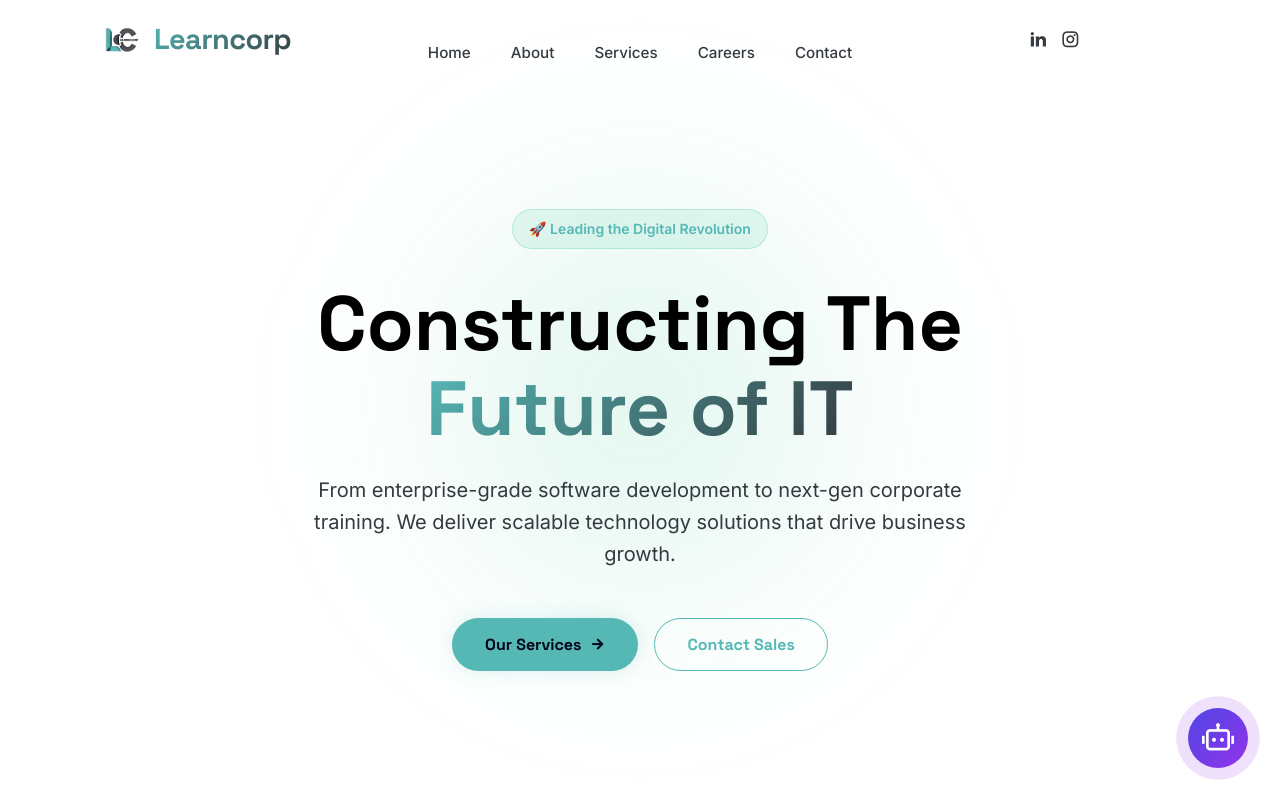
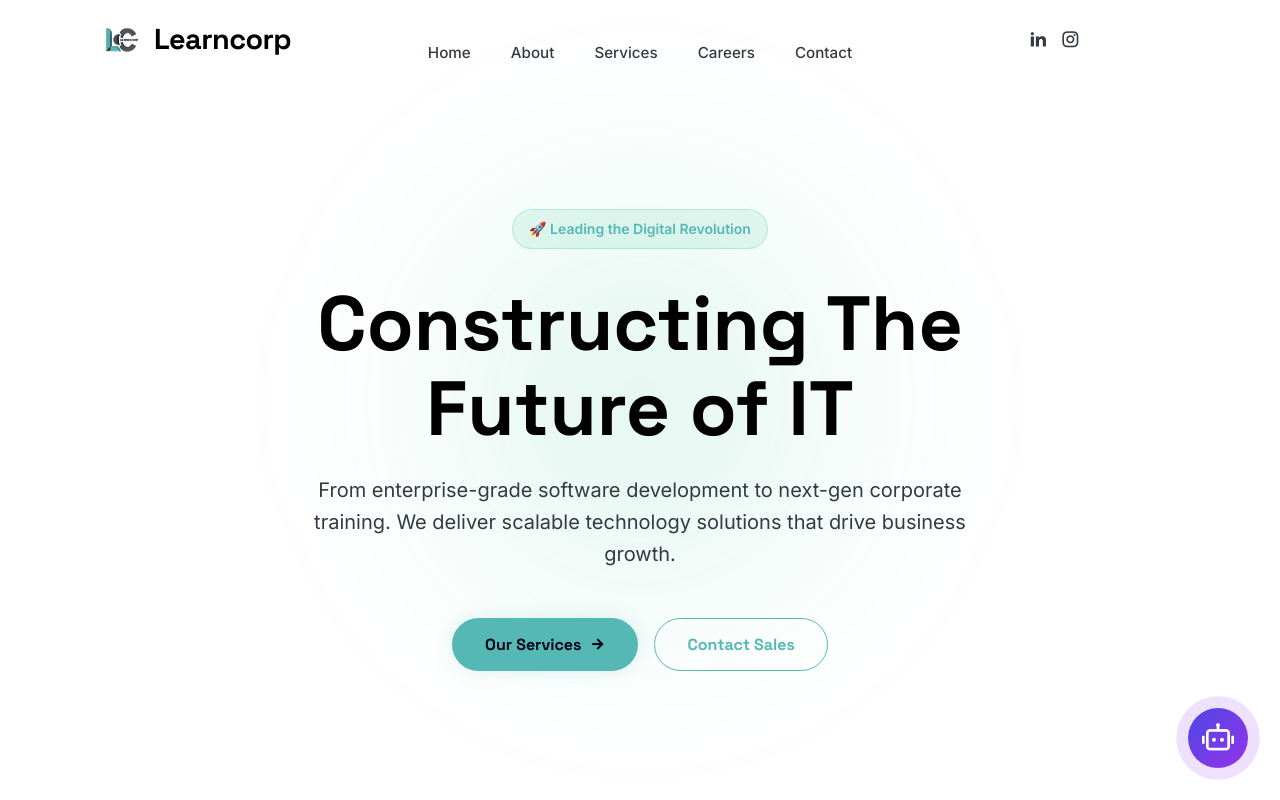
Before and after one commit to learncorpin/learncorp, a website: page index.html in a window 1280 px wide. Shown: the top 800 px of the page. Drawn offline with nearby package versions, Linux system fonts and the light colour scheme.

Commit message:
Change Learncorp name to Black

```diff
--- a/style.css
+++ b/style.css
@@ -88,10 +88,12 @@ img {
 }
 
 .text-gradient {
-    background: linear-gradient(135deg, var(--primary) 0%, var(--secondary) 100%);
-    -webkit-background-clip: text;
-    background-clip: text;
-    -webkit-text-fill-color: transparent;
+    color: #000000;
+    /* Pure Black for Name */
+    background: none;
+    -webkit-background-clip: border-box;
+    background-clip: border-box;
+    -webkit-text-fill-color: initial;
     display: inline-block;
 }
 
```
